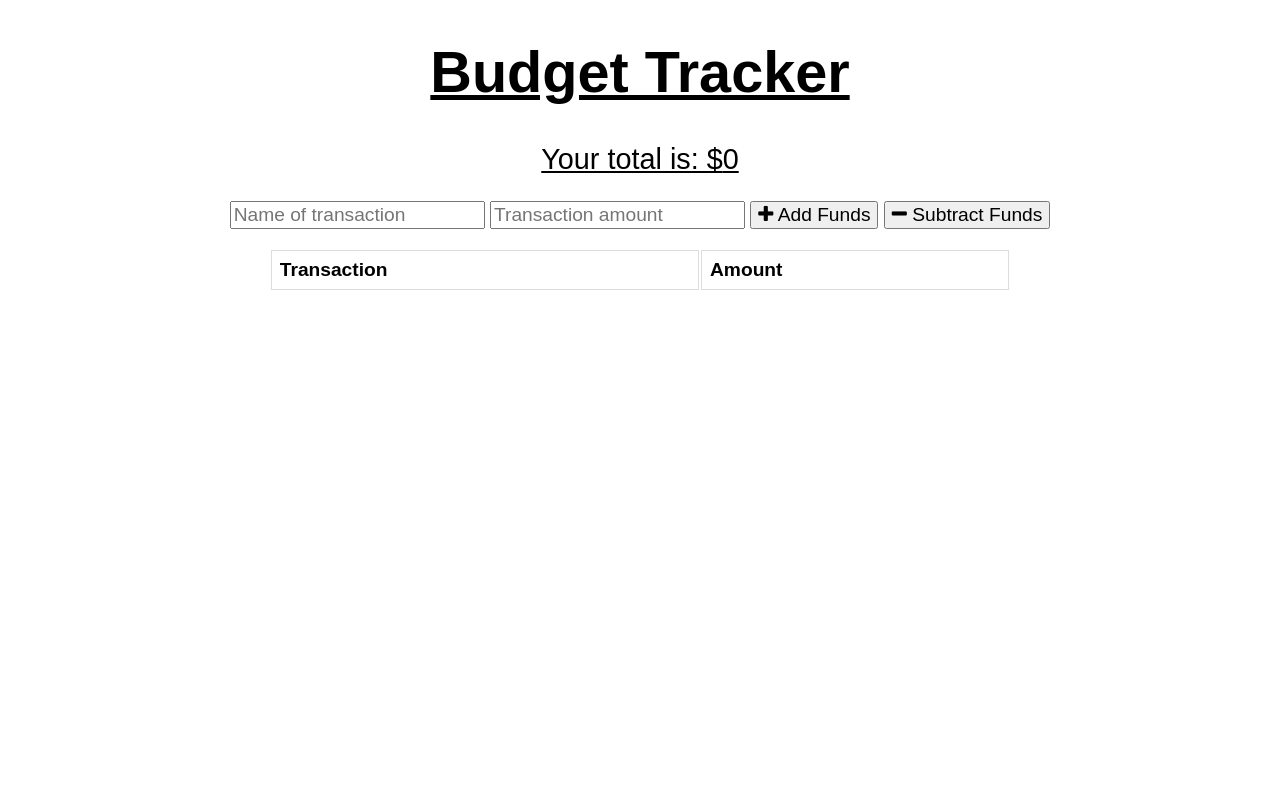
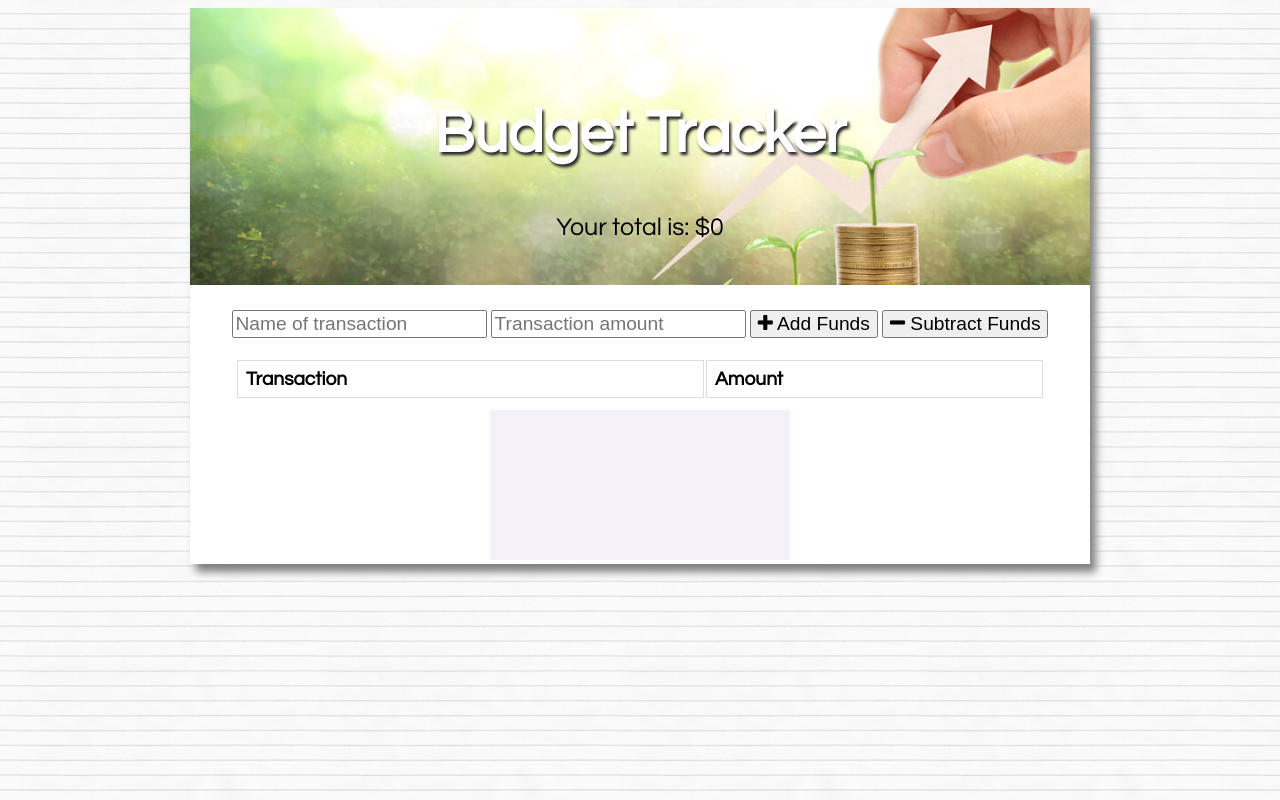
Before and after one commit to KindraKinney/Budget-Tracker, a website built with webpack: page public/index.html in a window 1280 px wide. Built offline with nearby package versions, Linux system fonts and the light colour scheme; files whose address does not match are found by name.

Commit message:
heroku deploy and final styling

```diff
--- a/public/styles.css
+++ b/public/styles.css
@@ -1,6 +1,15 @@
 body {
   font-size: 120%;
-  font-family: Arial;
+  font-family: 'Questrial', sans-serif;
+  background-color: rgb(212, 245, 223);
+  background-image: url("./images/lined_paper.png");
+}
+
+h1 {
+  text-shadow: 2px 3px 3px rgb(39, 38, 38);
+  color:white;
+  padding: 10px;
+  font-size: 45pt;
 }
 
 button, input {
@@ -28,19 +37,27 @@ tr:nth-child(even) {
 
 .wrapper {
   margin: 0 auto;
-  max-width: 825px;
+  max-width: 900px;
   text-align: center;
+  background-color:white;
+  box-shadow: 6px 8px 8px gray;
 }
 
 .total {
-  font-size: 150%;
-  text-decoration: underline;
+  background-image: url("./images/moneyquarters.jpg");
+  background-size: cover;
+  background-image: no-repeat;
+  background-color: rgb(157, 228, 148);
+  font-size: 130%;
+  padding: 45px;
 }
+
 
 .form {
   margin-top: 25px;
   width: 100%;
 }
+
 
 .transactions {
   text-align: left;
@@ -48,4 +65,9 @@ tr:nth-child(even) {
   overflow: auto;
   width: 90%;
   margin: 0 auto;
+  margin-bottom: 10px;
 }
+
+#myChart {
+  background-color: rgb(245, 241, 248);
+}
--- a/server.js
+++ b/server.js
@@ -17,10 +17,14 @@ app.use(express.static("./public"));
 
 var MONGODB_URI = process.env.MONGODB_URI || "mongodb://localhost/budget";
 
+
 mongoose.connect(MONGODB_URI, {
   useNewUrlParser: true,
-  useFindAndModify: false
+  useFindAndModify: false,
+  useUnifiedTopology: true
 });
+
+
 
 // routes
 app.use(require("./routes/api.js"));
```
Also changed, not shown: public/icons/icon-192x192.png (deleted), public/icons/icon-512x512.png (deleted), public/images/lined_paper.png (added), public/images/moneyquarters.jpg (added).
